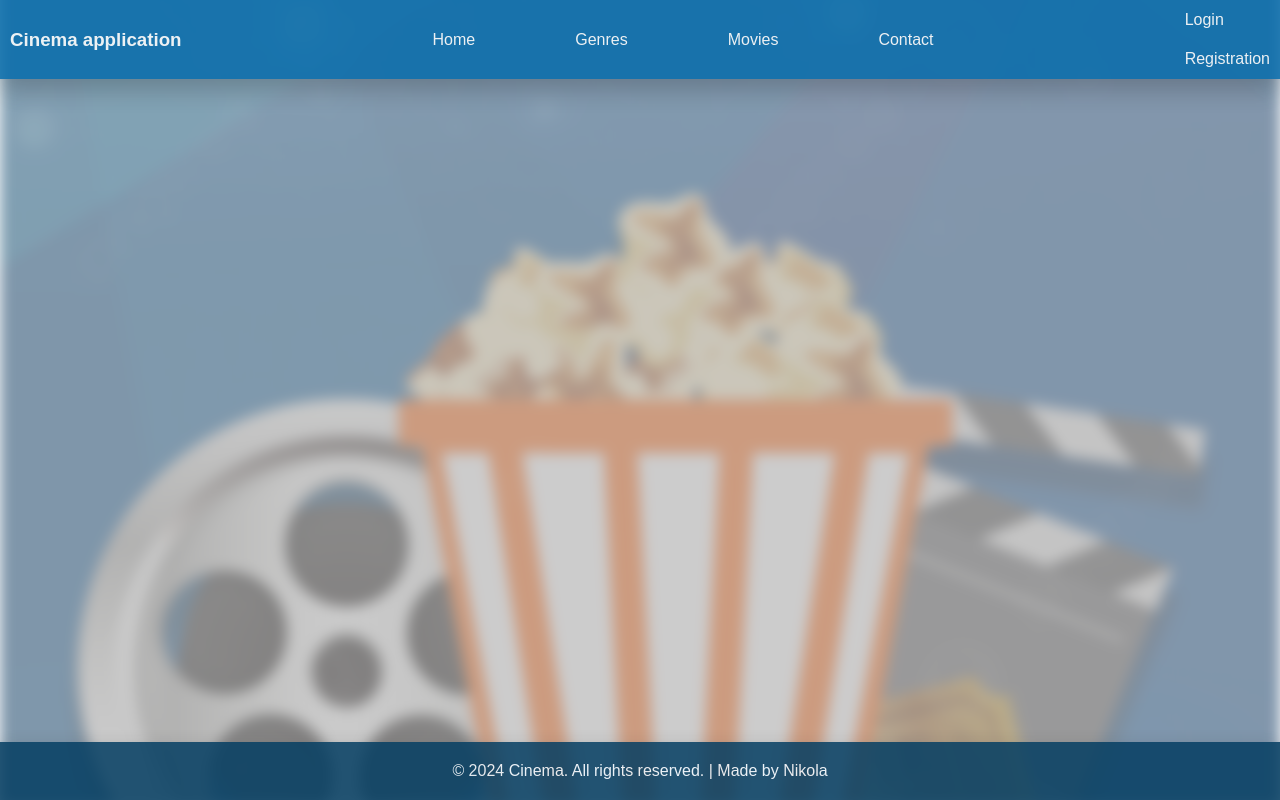
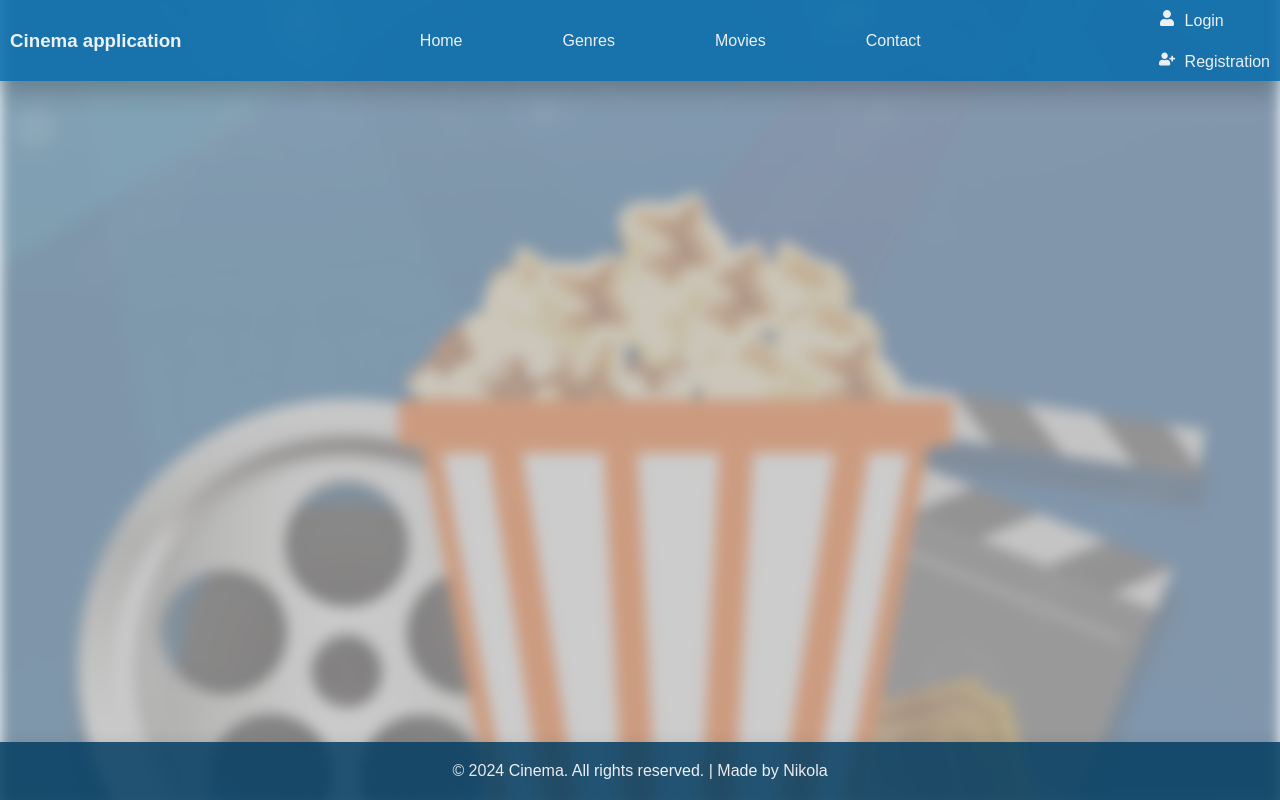
Before and after one commit to nikola100sic/cinema, a React (Create React App) app in the folder cinemaProject/frontend/: page / in a window 1280 px wide. Built offline with nearby package versions, Linux system fonts and the light colour scheme.

Commit message:
Updated header

```diff
--- a/cinemaProject/frontend/src/components/shared/header/Header.tsx
+++ b/cinemaProject/frontend/src/components/shared/header/Header.tsx
@@ -1,10 +1,13 @@
-import React from 'react';
+import React, { useEffect } from 'react';
 import {
   StyledHeader,
   StyledLinks,
   StyledLinksWrapper,
   StyledRegistrationLoginWrapper,
 } from './Header.styled';
+import Button from '../button/Button';
+import { FaUser, FaUserPlus } from 'react-icons/fa';
+import { jwtDecode } from 'jwt-decode';
 
 interface HeaderProps {
   brandName: string;
@@ -16,6 +19,29 @@ interface NavItem {
 }
 
 const Header = ({ brandName, navItems }: HeaderProps) => {
+  const token = localStorage.getItem('jwt');
+
+  const handleLogout = () => {
+    localStorage.removeItem('jwt');
+    window.location.replace('/home');
+  };
+
+  useEffect(() => {
+    if (token) {
+      try {
+        const decoded: any = jwtDecode(token);
+        const currentTime = Date.now() / 1000;
+        if (decoded.exp < currentTime) {
+          handleLogout();
+          window.location.reload();
+        }
+      } catch (error) {
+        console.error('Invalid token', error);
+        handleLogout();
+      }
+    }
+  }, [token]);
+
   return (
     <StyledHeader>
       <StyledLinks to={'/home'}>
@@ -29,8 +55,18 @@ const Header = ({ brandName, navItems }: HeaderProps) => {
         ))}
       </StyledLinksWrapper>
       <StyledRegistrationLoginWrapper>
-        <StyledLinks to={'/login'}>Login</StyledLinks>
-        <StyledLinks to={'/registration'}>Registration</StyledLinks>
+        {token ? (
+          <Button text="Logout" onClick={handleLogout} color="#00bcf7"></Button>
+        ) : (
+          <>
+            <StyledLinks to={'/login'}>
+              <FaUser style={{ marginRight: '5px' }} /> Login
+            </StyledLinks>
+            <StyledLinks to={'/registration'}>
+              <FaUserPlus style={{ marginRight: '5px' }} /> Registration
+            </StyledLinks>
+          </>
+        )}
       </StyledRegistrationLoginWrapper>
     </StyledHeader>
   );
```
